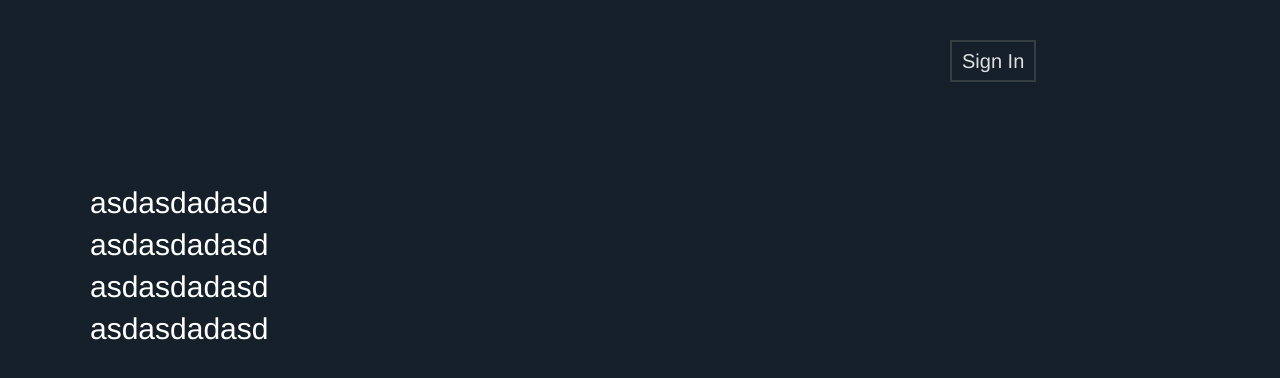
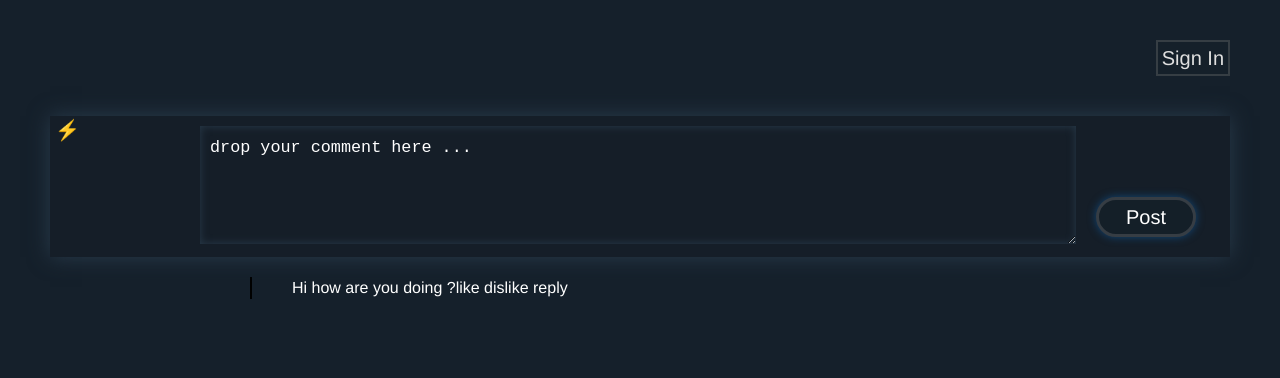
Before and after one commit to vdvinod/my-app, a React (Create React App) app: page /commentPost in a window 1280 px wide. Shown: the top 378 px of the page. Built offline with nearby package versions, Linux system fonts and the light colour scheme.

Commit message:
created seperate component for post

```diff
--- a/package.json
+++ b/package.json
@@ -10,7 +10,8 @@
     "react-dom": "^16.12.0",
     "react-router-dom": "^5.1.2",
     "react-scripts": "3.3.0",
-    "react-uuid": "^1.0.2"
+    "react-uuid": "^1.0.2",
+    "uuid": "^3.3.3"
   },
   "scripts": {
     "start": "react-scripts start",
--- a/src/Components/App/App.css
+++ b/src/Components/App/App.css
@@ -77,7 +77,7 @@ form>div>label {
     background-color: #15202a;
     border: 2px solid #7a7a7a54;
     color: #dfdfdf;
-    padding: 5px 10px;
+    padding: 2px 4px;
     text-align: center;
     display: inline-block;
     font-size: 20px;
@@ -85,6 +85,7 @@ form>div>label {
     cursor: pointer;
     animation-duration: 1s;
     text-decoration: none !important;
+
 }
 @-webkit-keyframes fadeIn {
     0% {opacity: 0;}
@@ -114,30 +115,33 @@ form>div>label {
  }
 .button{
     height: 33px;
-    width: 110px;
+    width: 100px;
     margin: 20px 0px 0px 326px;
     background: linear-gradient(45deg, #2b7981ad, #d6e6ff87,#9cc7e594,#f5a3a3ab, #cab67e);
     border: 0px solid #e6f3f3;
     box-shadow: 3px 3px 12px 2px #0074809e;
     border-radius: 3px;
     outline: none;
-    font-size: 24px;
-    font-family: fantasy;
+    font-size: 20px;
+    font-family: monospace;
 }
 .comment-container {
     text-align: left;
     background: #15191826;
     /* margin: 0px !important; */
     box-shadow: 0px 0px 20px 0px #293b4b;
+    position: relative;
 }
 .comment-container::before {
-    content: "|";
-    height: 50px !important;
+    content: "\26A1";
+    left:5px;
+    font-size: 20px;
+    position: absolute;
 }
 
 .comment-box {
     box-sizing: border-box;
-    margin: 10px 0px 10px 200px;
+    margin: 10px 0px 0px 150px;
     border: 0px;
     box-sizing: 14px 0px 12px;
     box-shadow: inset 0px 0px 8px 0px #293b4b;
@@ -224,18 +228,16 @@ form>div>label {
 }
 .show-comments-container{
     display: grid;
-    grid-template-columns: 100px auto;
+    grid-template-columns:200px auto 200px;
 }
 .show-comments-container>div{
-    text-align: center;
+
   padding: 20px 0;
-  font-size: 30px;
+  font-size: 16px;
 }
-.box1{
-    grid-row: 1 / 4;
-    grid-column: 1 / 5;
-}
+
 .show-comments-container ul {
     text-decoration: none;
+    border-left: 2px solid black;
     list-style: none;
 }
--- a/src/Components/Home/comment.js
+++ b/src/Components/Home/comment.js
@@ -35,6 +35,7 @@ class Comments extends React.Component {
                 <button onClick={this.postComment} className="post-btn">Post</button>
             </div>
         </div>
+
         )}
 }
 
--- /dev/null
+++ b/src/Components/Home/commentPostComponent.js
@@ -0,0 +1,25 @@
+import React from "react";
+import Comment from "./comment.js";
+import Post from "./post.js";
+
+class CommentPost extends React.Component {
+    constructor(props){
+        super(props);
+        this.state={};
+        this.state.commentList=[];
+    }
+    addCommentList = (value)=>{
+        this.state.commentList.push(value);
+        this.setState({
+            commentList:this.state.commentList
+        });
+    }
+    render(){
+        return <div>
+                <Comment addCommentList={this.addCommentList}/>
+                <Post commentList={this.state.commentList}/>
+            </div>
+
+    }
+}
+export default CommentPost;
--- a/src/Components/Home/main-conatiner.js
+++ b/src/Components/Home/main-conatiner.js
@@ -1,35 +1,21 @@
 import React from "react";
 import SignIn from "./signIn.js";
 import SignUp from "./signUp.js";
-import Comments from "./comment.js";
-import {Route,Link} from 'react-router-dom';
-import CommentList from './commentlist';
-//import List from "./list.js";
+import {Route} from 'react-router-dom';
+import CommentPost from "./commentPostComponent.js";
 class MainConatiner extends React.Component {
-    constructor(props){
-        super(props);
-        this.state={};
-        this.state.commentList=[];
-    }
-    addCommentList = (value)=>{
-        this.state.commentList.push(value);
-        this.setState({
-            commentList:this.state.commentList
-        });
-    }
     render() {
-        return <div><section className="main-container" align="center">
-
-                <Route path = "/signIn" render={(props) => <SignIn {...props}  checkIsAuth={this.props.checkIsAuth}/>} />
-                 <Route path = "/signUp" component = {SignUp} />
-
-        </section>
-        <section className="post-comment-container">
-             <Route path = "/comment" render={(props) => <Comments {...props}  addCommentList={this.addCommentList}/>} />
-             <CommentList commentList={this.state.commentList}/>
-        </section>
-        </div>
+        return (
+            <div><section className="main-container" align="center">
+                <Route exact path="/" render={(props) => <SignIn {...props} checkIsAuth={this.props.checkIsAuth} />} />
+                <Route path="/signIn" render={(props) => <SignIn {...props} checkIsAuth={this.props.checkIsAuth} />} />
+                <Route path="/signUp" component={SignUp} />
+            </section>
+                <section className="post-comment-container">
+                    <Route path="/commentPost" component={CommentPost} />
+                </section>
+            </div>
+            )
     }
 }
-
 export default MainConatiner;
--- a/src/Components/Home/nav.js
+++ b/src/Components/Home/nav.js
@@ -19,17 +19,17 @@ class Nav extends React.Component {
     render (){
 
         return <div className="main-nav">
-        {this.props.authData.isAuth && <div className="brand-name">{this.props.authData.firstName}</div>}
+
         <ul>
 
-          <li></li>
+          <li>{this.props.authData.isAuth && <div className="brand-name">{this.props.authData.firstName}</div>}</li>
           <li></li>
           <li></li>
           {this.props.authData.isAuth ?
-          <li>
+          <li style={{textAlign:'right'}}>
             <Link className="signInUp" style={{display:"inline-block"}} to={`/signIn`} onClick={this.logOut}>Log out</Link> </li>
           :
-          <li><Link className={this.state.isSignin?"signInUp fadeIn":"signInUp fadeOut"} style={{display:this.state.isSignin ? "inline-block":"none"}} onClick={this.changeSwitch} to={`/signIn`}>Sign In</Link><Link className={this.state.isSignin?"signInUp fadeOut":"signInUp fadeIn"}style={{display:this.state.isSignin ? "none":"inline-block"}} to={`/signUp`} onClick={this.changeSwitch}>Sign Up</Link>
+          <li style={{textAlign:'right'}}><Link className={this.state.isSignin?"signInUp fadeIn":"signInUp fadeOut"} style={{display:this.state.isSignin ? "inline-block":"none"}} onClick={this.changeSwitch} to={`/signIn`}>Sign In</Link><Link className={this.state.isSignin?"signInUp fadeOut":"signInUp fadeIn"}style={{display:this.state.isSignin ? "none":"inline-block"}} to={`/signUp`} onClick={this.changeSwitch}>Sign Up</Link>
           </li>}
         </ul>
       </div>
--- a/src/Components/Home/commentlist.js
+++ b/src/Components/Home/post.js
@@ -5,6 +5,10 @@ class CommentList extends React.Component {
         super(props);
         this.state={};
         this.state.commentList = this.props.commentList;
+        if(localStorage.getItem("AuthData")){
+
+            this.userData=JSON.parse(localStorage.getItem("AuthData"));
+          }
     }
     repeatList=()=>{
         this.li = this.props.commentList.map((element,key) => {
@@ -19,10 +23,13 @@ class CommentList extends React.Component {
                 </div>
                 <div>
                 <ul>
-                <li>asdasdadasd</li>
-                <li>asdasdadasd</li>
-                <li>asdasdadasd</li>
-                <li>asdasdadasd</li>
+                    <li>
+                        <div>
+                            <span>Hi how are you doing ?</span>
+                            <span>like dislike reply</span>
+                        </div>
+
+                    </li>
                {this.li}
             </ul>
                 </div>
--- a/src/Components/Home/signIn.js
+++ b/src/Components/Home/signIn.js
@@ -35,7 +35,7 @@ class SignIn extends React.Component {
                 console.log(JSON.stringify(obj));
                 localStorage.setItem("AuthData",JSON.stringify(obj));
                 this.props.checkIsAuth(true);
-                this.props.history.push("/comment")
+                this.props.history.push("/commentPost")
             }
         }).bind(this));
         this.setState((prevState)=>{
```
